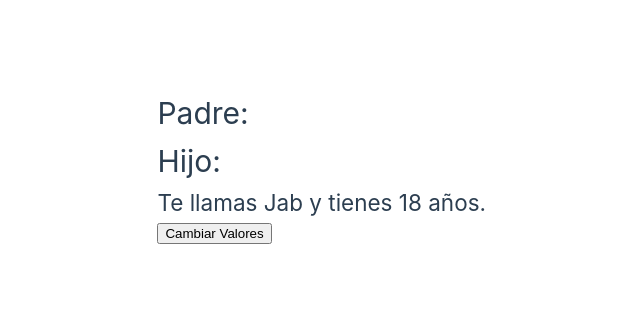
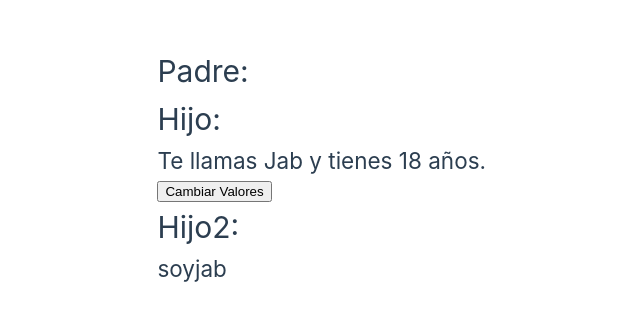
Before and after one commit to NEBULA1978/VUE3-COMPOSITION-API, a Vue app in the folder vue-project/: page / in a window 1280 px wide. Shown: the part 233-554 px from the top of the page, without its empty margins (154-794 px from the left). Built offline with nearby package versions, Linux system fonts and the light colour scheme.

Commit message:
Creo componente Hijo2.vue con inyect

```diff
--- a/vue-project/src/App.vue
+++ b/vue-project/src/App.vue
@@ -2,13 +2,15 @@
 <div>
   <h1>Padre:</h1>
   <HijoVue :nombre="nombre" :edad="edad" @modificar="cambiarValor"/>
+  <HijoVue2 />
 </div>
 
 </template>
 
 <script setup>
-import { ref } from "vue";
+import { provide,ref } from "vue";
 import HijoVue from "./components/Hijo.vue";
+import HijoVue2 from "./components/Hijo2.vue";
 
 const cambiarValor =(valor1,valor2)=>{
   nombre.value=valor1;
@@ -16,6 +18,8 @@ const cambiarValor =(valor1,valor2)=>{
 }
 const nombre = ref('Jab');
 const edad=ref(18);
+const canal=ref("soyjab")
+provide('miCanal',canal)
 </script>
 
 <style scoped>
--- /dev/null
+++ b/vue-project/src/components/Hijo2.vue
@@ -0,0 +1,16 @@
+<template>
+    <div>
+        <h1>Hijo2:</h1>
+        <h2> {{ canal }}</h2>
+
+    </div>
+</template>
+
+<script setup>
+import { inject } from 'vue';
+
+
+const canal=inject('miCanal')
+</script>
+
+<style scoped></style>
```
